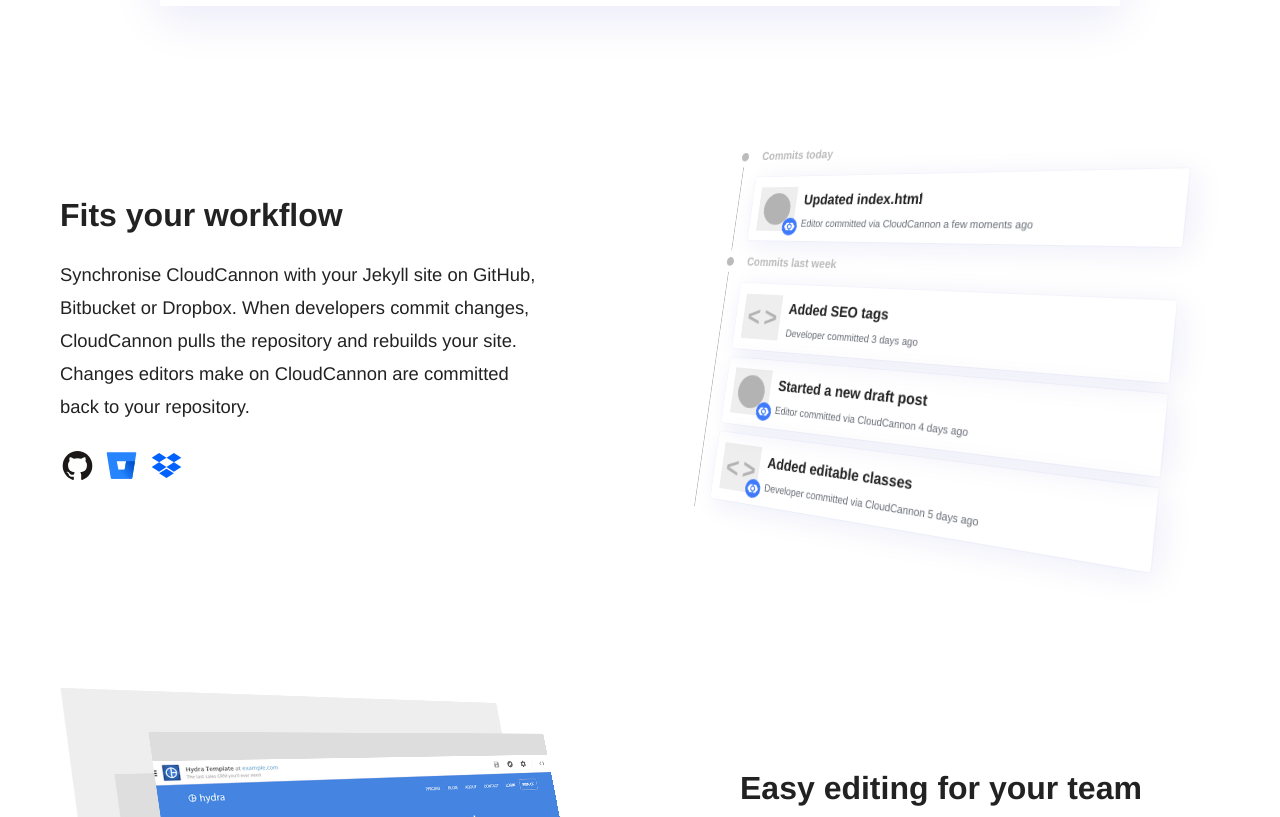
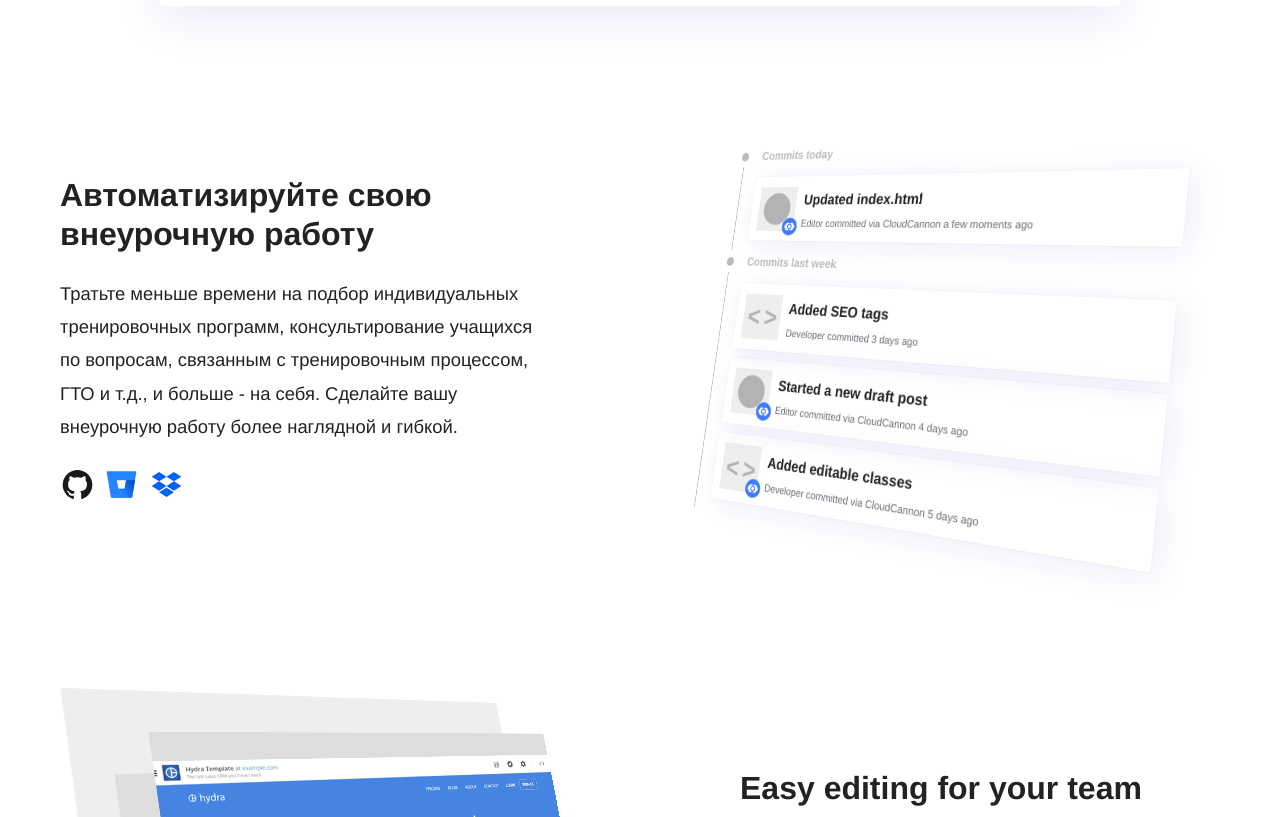
Before and after one commit to RakhimyanTim/physcult.github.io, a Jekyll site: the page built from pages/index.html, in a window 1280 px wide and 900 px high, scrolled down 1031 px, cut to the strip 83-900 px from the top of the window. Built offline with Jekyll 4.4.1, drawn with Linux system fonts in a browser that asks for light colours; some web fonts are replaced.

Commit message:
Update index.html

```diff
--- a/pages/index.html
+++ b/pages/index.html
@@ -1,6 +1,6 @@
 ---
 layout: main-landing
-title: The Cloud CMS for Jekyll
+title: Сервис помогает монетизировать внеурочную работу по физкультуре.
 permalink: /
 cta: "landing_page"
 sitemap:
@@ -9,7 +9,7 @@ sitemap:
 header_class: "landing"
 ---
 <div class="landing-page-content">
-  {% include components/home-page/content-image.html image="workflow" heading="Fits your workflow" content_markdown="Synchronise CloudCannon with your Jekyll site on GitHub, Bitbucket or Dropbox. When developers commit changes, CloudCannon pulls the repository and rebuilds your site. Changes editors make on CloudCannon are committed back to your repository." storage_provider_icons=true %}
+  {% include components/home-page/content-image.html image="workflow" heading="Автоматизируйте свою внеурочную работу" content_markdown="Тратьте меньше времени на подбор индивидуальных тренировочных программ, консультирование учащихся по вопросам, связанным с тренировочным процессом, ГТО и т.д., и больше - на себя. Сделайте вашу внеурочную работу более наглядной и гибкой." storage_provider_icons=true %}
 
   {% include components/home-page/content-image.html image="editing" heading="Easy editing for your team" content_markdown="Editors update content directly on the page with no guessing how changes appear on the live site. Developers control what clients update by adding a class of editable to HTML elements and using front matter." %}
 
```
